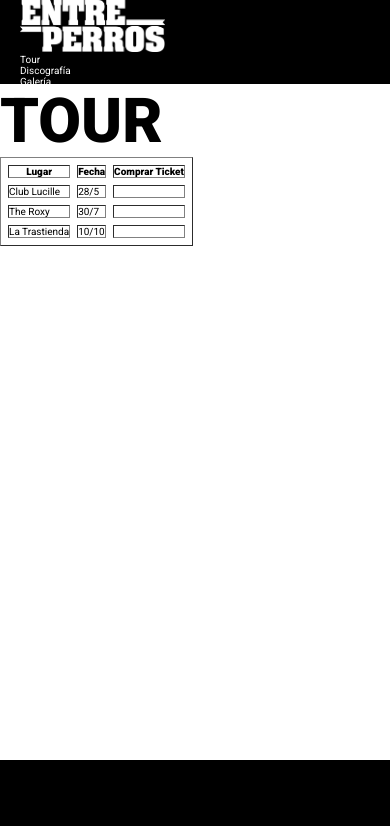
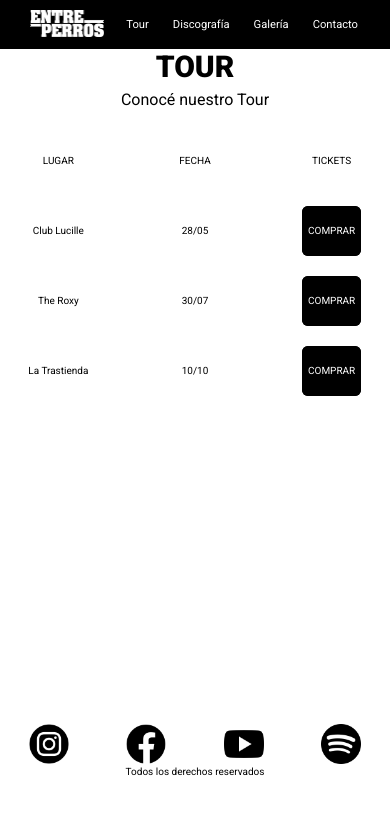
Before and after one commit to PapelFloreado/banda_peralta, a plain HTML site: page Public/Views/Tour.html in a window 390 px wide. Drawn offline with Linux system fonts and the light colour scheme; a web font is replaced by a local one.

Commit message:
Version del Proyecto incluido Responsive

```diff
--- a/Public/Views/Tour.html
+++ b/Public/Views/Tour.html
@@ -11,76 +11,72 @@
 <body>
     <!-- Inicio del Header -->
     <header>
-        <nav class="navbar">
+        <nav class="navbar flex-row container">
+            <picture>
                 <a href="../../Index.html">
-                <img id="navbar__image" src="../img/Logo.png" alt="logo de Entre Perros" width="145px">
+                <img class="logo" src="../img/Logo.png" alt="logo de Entre Perros" width="145px">
                 </a>
-            <ul>
-                <li class="navbar__list navbar__tour">
-                    <a class="navbar__items" href="Tour.html">Tour</a>
+            </picture>
+            <ul class="menu flex-row">
+                <li class="menu__item">
+                    <a class="menu__link" href="Tour.html">Tour</a>
                 </li>
-                <li class="navbar__list">
-                    <a class="navbar__items" href="Discografía.html">Discografía</a>
+                <li class="menu__item">
+                    <a class="menu__link" href="Discografía.html">Discografía</a>
                 </li>
-                <li class="navbar__list">
-                    <a class="navbar__items" href="Galería.html">Galería</a>
+                <li class="menu__item">
+                    <a class="menu__link" href="Galería.html">Galería</a>
                 </li>
-                <li class="navbar__list">
-                    <a class="navbar__items" href="Contacto.html">Contacto</a>
+                <li class="menu__item">
+                    <a class="menu__link" href="Contacto.html">Contacto</a>
                 </li>
             </ul>
         </nav>
     </header>
     <!-- Fin del Header -->
-    <main id="main">
+    <main class="main container">
         <h2 class="title__all">Tour</h2>
         <section>
-            <table id="table" border cellpadding="15px" cellspacing="7px">
-                <tr>
-                    <th>Lugar</th>
-                    <th>Fecha</th>
-                    <th>Comprar Ticket</th>
-                </tr>
-                <tr>
-                    <td>Club Lucille</td>
-                    <td>28/5</td>
-                    <td>
-                        <a class="tabla__buy" href="https://livepass.com.ar/" target="_blank">Comprar</a>
-                    </td>
-                </tr>
-                <tr>
-                    <td>The Roxy</td>
-                    <td>30/7</td>
-                    <td>
-                        <a class="tabla__buy" href="https://livepass.com.ar/" target="_blank">Comprar</a>
-                    </td>
-                </tr>
-                <tr>
-                    <td>La Trastienda</td>
-                    <td>10/10</td>
-                    <td>
-                        <a class="tabla__buy" href="https://livepass.com.ar/" target="_blank">Comprar</a>
-                    </td>
-                </tr>
-            </table>
+            <article>
+                <p id="text__responsive" class="text__description">Conocé nuestro Tour</p>
+            </article>
+        </section>
+        <section class="container">
+            <ul id="grid__tour">
+                <li class="lugar1">LUGAR</li>
+                <li class="fecha1">FECHA</li>
+                <li class="comprar1">TICKETS</li>
+                <li class="lugar2">Club Lucille</li>
+                <li class="fecha2">28/05</li>
+                <li class="comprar2">COMPRAR</li>
+                    <a class="comprar2" href="https://livepass.com.ar" target="_blank">COMPRAR</a>
+                <li class="lugar3">The Roxy</li>
+                <li class="fecha3">30/07</li>
+                <li class="comprar3">COMPRAR</li>
+                    <a class="comprar3" href="https://livepass.com.ar" target="_blank">COMPRAR</a>
+                <li class="lugar4">La Trastienda</li>
+                <li class="fecha4">10/10</li>
+                <li class="comprar4">COMPRAR</li>
+                    <a class="comprar4" href="https://livepass.com.ar" target="_blank">COMPRAR</a>
+            </ul>
             </section>
     </main>
-    <footer class="pieDePagina">
-        <a class="pieDePagina__link" href="https://www.instagram.com/entreperros_/" target="_blank">
-            <img class="pieDePagina__image" src="../img/Icon/instagram-logo.png" alt="Instagram" style="width: 50px;">
+    <footer>
+        <picture class="pieDePagina flex-row container">
+            <a class="pieDePagina__link container" href="https://www.instagram.com/entreperros_/" target="_blank">
+                <img class="pieDePagina__image container" src="../img/Icon/instagram-logo.png" alt="Instagram" style="width: 40px;">
             </a>
-        <a class="pieDePagina__link" href="https://es-la.facebook.com/EntrePerrosRock/" target="_blank">
-            <img class="pieDePagina__image" src="../img/Icon/facebook-logo.png" alt="Facebook" style="width: 50px;">
+            <a class="pieDePagina__link container" href="https://es-la.facebook.com/EntrePerrosRock/" target="_blank">
+                <img class="pieDePagina__image container" src="../img/Icon/facebook-logo.png" alt="Facebook" style="width: 40px;">
             </a>
-        <a class="pieDePagina__link" href="https://www.youtube.com/channel/UCUHUxVZeduurLeg3hDQViow" target="_blank">
-            <img class="pieDePagina__image" src="../img/Icon/youtube-logo.png" alt="Youtube" style="width: 50px;">
+            <a class="pieDePagina__link container" href="https://www.youtube.com/channel/UCUHUxVZeduurLeg3hDQViow" target="_blank">
+                <img class="pieDePagina__image container" src="../img/Icon/youtube-logo.png" alt="Youtube" style="width: 40px;">
             </a>
-        <a class="pieDePagina__link" href="https://open.spotify.com/artist/4gyKdT8HV9uGvCTbRFA04M?si=q_hZ8-HGSDWm3PwPeySgLg" target="_blank">
-           <img class="pieDePagina__image" src="../img/Icon/spotify-logo.png" alt="spotify" style="width: 50px;">
+            <a class="pieDePagina__link container" href="https://open.spotify.com/artist/4gyKdT8HV9uGvCTbRFA04M?si=q_hZ8-HGSDWm3PwPeySgLg" target="_blank">
+                <img class="pieDePagina__image container" src="../img/Icon/spotify-logo.png" alt="spotify" style="width: 40px;">
             </a>
-        <section>
-            <p class="pieDePagina__derechos">Todos los derechos reservados </p>
-        </section>
+        </picture>
+        <p class="pieDePagina__derechos container">Todos los derechos reservados </p>
     </footer>
 </body>
 </html>
--- a/css/index.css
+++ b/css/index.css
@@ -10,6 +10,9 @@
     --font-primary: 'Roboto', sans-serif;
     --text-lg: 2em;
     --text-md: 1.6em;
+    --text-md-sm: 1em;
+    --text-small: 0.5em;
+
 }
 
 /* Reset */
@@ -67,10 +70,10 @@ header {
 }
 
 header .navbar {
-    max-height: 10vh;
     justify-content: space-between;
     align-items: center;
     padding: 0rem 2rem;
+    position: static;
 }
 
 header .logo {
@@ -99,13 +102,18 @@ header .menu__item {
 
 
 
+
 /* Main */
 
-#main {
+.main {
     min-height: 80vh;
     font-family: var(--font-primary);
 }
 
+article .text__description {
+    text-align: left;
+    font-size: var(--text-md);
+}
 .title {
     text-transform: uppercase;
     font-weight: 900;
@@ -118,44 +126,279 @@ header .menu__item {
     font-size: 62px;
 }
 
-.flex-row .text {
+.flex-row .text__description {
     font-size: var(--text-md);
     text-align: left;
-    padding: 2rem;
+    padding: 2rem 2rem 0 0;
     align-items: center;
+    line-height: 3rem;
 }
 
+div .iframe {
+    width: 100%;
+    }
+
 .flex-row .iframe .iframe__video {
-    padding: 2rem;
+    padding: 2rem 2rem 0 0;
+}
+
+#grid__tour {
+    display: grid;
+    grid-template-areas:
+    "Lugar1 Fecha1 Comprar1"
+    "Lugar2 Fecha2 Comprar2"
+    "Lugar3 Fecha3 Comprar3"
+    "Lugar4 Fecha4 Comprar4";
+    grid-template-columns: 1fr 1fr 1fr;
+    grid-template-rows: 1fr 1fr 1fr 1fr;
+    font-size: var(--text-md);
+    margin-top: 2em;
+    gap: 2em;
+    justify-items: center;
+    line-height: 1.8em;
+}
+
+ul .lugar1 {
+    grid-area: Lugar1;
+}
+
+ul .fecha1 {
+    grid-area: Fecha1;
+}
+
+ul .comprar1 {
+    grid-area: Comprar1;
+}
+
+ul .lugar2 {
+    grid-area: Lugar2;
+}
+
+ul .fecha2 {
+    grid-area: Fecha2;
+}
+
+ul .comprar2 {
+    grid-area: Comprar2;
+    background-color: var(--secondary);
+    color: var(--principal);
+    border-radius: 0.6em;
+    width: 50%;
+    text-align: center;
+}
+
+ul .lugar3 {
+    grid-area: Lugar3;
+}
+
+ul .fecha3 {
+    grid-area: Fecha3;
+}
+
+ul .comprar3 {
+    grid-area: Comprar3;
+    background-color: var(--secondary);
+    color: var(--principal);
+    border-radius: 0.6em;
+    width: 50%;
+    text-align: center;
+}
+
+ul .lugar4 {
+    grid-area: Lugar4;
+}
+
+ul .fecha4 {
+    grid-area: Fecha4;
+}
+
+ul .comprar4 {
+    grid-area: Comprar4;
+    background-color: var(--secondary);
+    color: var(--principal);
+    border-radius: 0.6em;
+    width: 50%;
+    text-align: center;
+}
+
+a .comprar4:hover {
+    background-color: #616161;
+}
+
+a .comprar {
+    transition: background-color 3s ease-in-out;
+}
+
+#grid__music {
+    display: grid;
+    grid-template-areas: "iframe1 iframe2 iframe3 iframe4";
+    grid-template-columns: 1fr 1fr 1fr 1fr;
+    align-items: center;
+    justify-items: center;
 }
 
 
-/* #table {
-    display: inline-block;
+.flex__gallery {
+    display: flex;
+    flex-wrap: wrap;
+    width: 100%;
+    justify-content: center;
+    gap: 1.5em;
 }
 
-.tabla__buy {
-    text-decoration: none;
-    color: black;
+div picture img {
+        width: 100%;
+        height: 20em;
+
+    }
+
+.flex__gallery2 {
+    display: flex;
+
 }
+
+
+
+.form {
+    display: flex;
+    flex-direction: column;
+    align-items: center;
+    justify-content: center;
+    padding: 2em;
+    font-size: var(--text-md);
+    background-color: #cfcfcfc5;
+    border-radius: 1em;
+    line-height: 2em;
+    max-width: 18em;
+    margin-left: 25em;
+
+}
+
+
+
 
 /* Footer */
 
-footer {
-    background-color: var(--secondary);
-    min-height: 10vh;
+footer .pieDePagina .flex-row {
+    background-color: var(--principal);
+    justify-content: space-between;
 }
 
-.pieDePagina .flex-row .container {
-    font-family: var(--font-primary);
+footer p {
     text-align: center;
+}
+
+
+/* Responsive */
+
+@media screen and  (max-width: 720px) {
+    .title {
+        text-align: center;
+        font-size: 4em;
+    }
+
+    .title__all {
+        font-size: 4em;
+        text-align: center;
+    }
+
+    #text__responsive {
+
+        text-align: center;
+    }
+
+    .column-responsive {
+        display: flex;
+        flex-direction: column;
+        padding: 3em;
+        align-items: center;
+        justify-content: center;
+    }
+
+    #form__responsive {
+        display: flex;
+        flex-direction: column;
+        align-items: center;
+        justify-content: center;
+        margin-left: 10em;
+    }
+
 
 }
 
-/* .pieDePagina__link {
-    display: flex
+@media screen and (max-width: 480px) {
+
+    .menu {
+        font-size: 0.7em;
+    }
+
+    .logo {
+        width: 100%;
+    }
+
+    .title {
+        font-size: 3em;
+        text-align: center;
+    }
+
+    .title__all {
+        font-size: 3em;
+        text-align: center  ;
+    }
+
+    #text__responsive {
+
+        text-align: center;
+    }
+
+    .text__description {
+        font-size:var(--text-small);
+        line-height: 2em;
+    }
+
+    .column-responsive {
+        display: flex;
+        flex-direction: column;
+        padding: 2em;
+    }
+
+    .iframe__video {
+        width: 100%;
+    }
+
+    footer {
+        min-height: fit-content;
+    }
+
+
+    #grid__music {
+        display: grid;
+        grid-template-areas:
+        "iframe1 iframe2"
+        "iframe3 iframe4";
+        grid-template-columns: 1fr 1fr;
+        grid-template-rows: 1fr 1fr;
+        column-gap: 1rem;
+        row-gap: 1rem;
+        align-items: center;
+    }
+
+
+    #grid__tour {
+        font-size: var(--text-md-sm);
+        line-height: 5em;
+    }
+
+    ul li .comprar3{
+        width: 60%;
+    }
+
+    #form__responsive {
+        display: flex;
+        flex-direction: column;
+        align-items: flex-start;
+        justify-content: center;
+        margin: 1.8em;
+    }
+
 }
-
-.pieDePagina__image {
-    display: inline-block;
-} */
```
Also changed, not shown: Index.html (+12 -13 lines), Public/Views/Contacto.html (+37 -33 lines), Public/Views/Discografía.html (+32 -30 lines), Public/Views/Galería.html (+46 -31 lines). Lines whose indentation alone changed are shown as unchanged.
